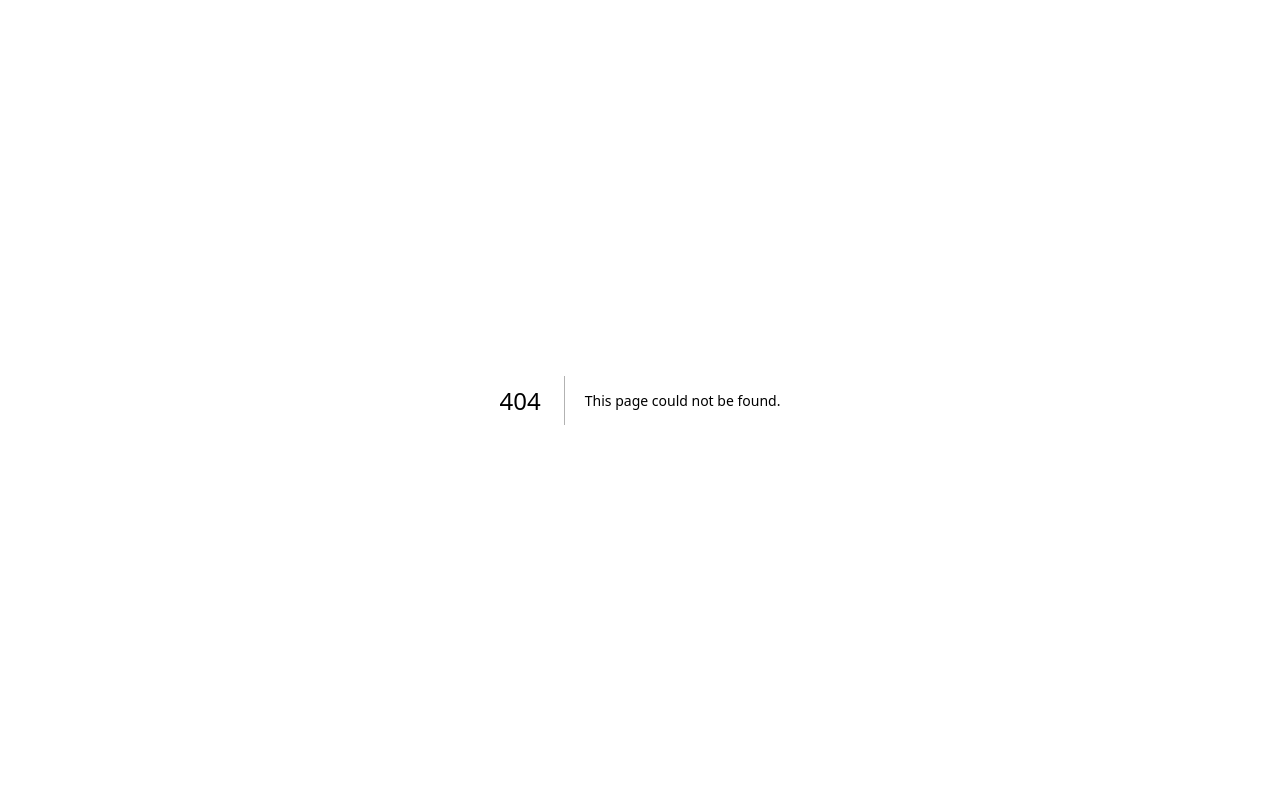
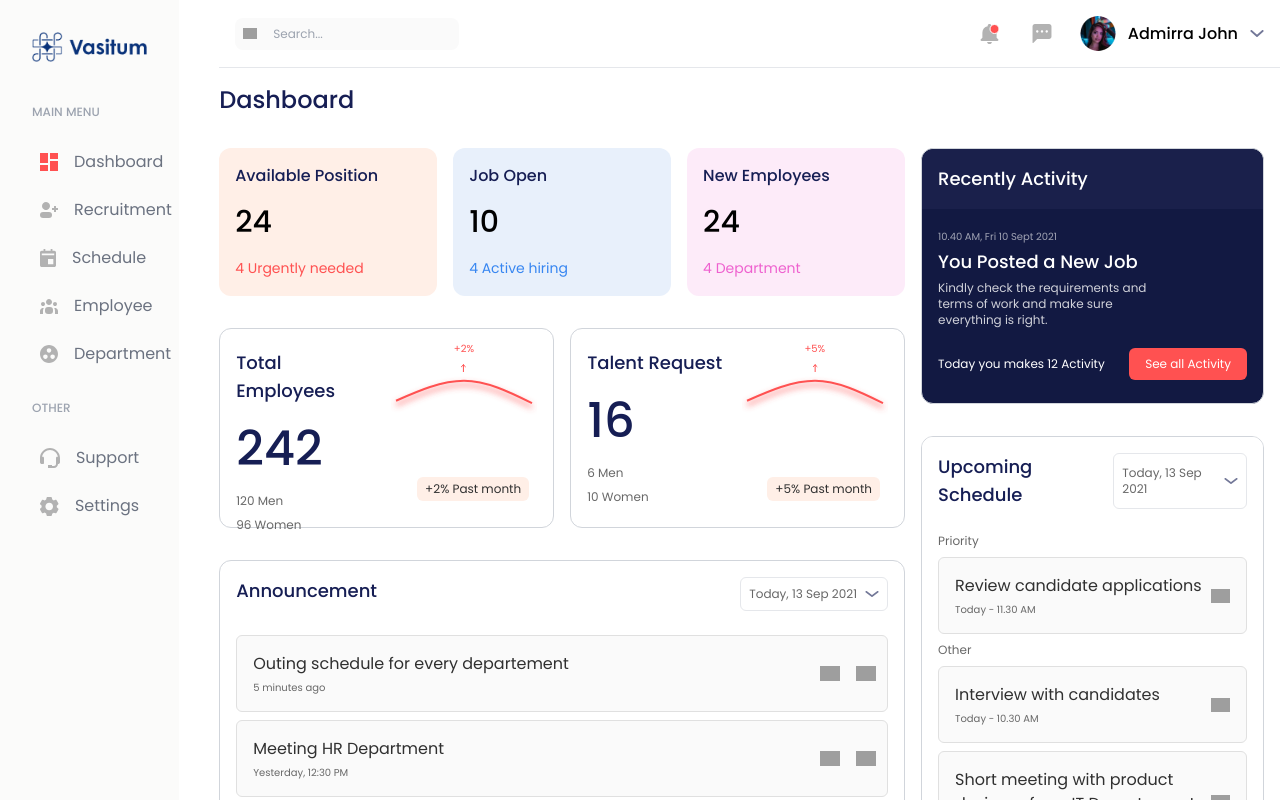
Before and after one commit to giriyaram/shoshin-tech-assignment, a Next.js app: page /recruitment in a window 1280 px wide. Before the commit this address had no page. Built offline with nearby package versions, Linux system fonts and the light colour scheme; grey boxes are pictures that could not be loaded.

Commit message:
created recruitement layout

```diff
--- /dev/null
+++ b/src/app/(dashboard)/recruitment/page.jsx
@@ -0,0 +1,81 @@
+import  Announcements from "@/components/Announcements";
+import EmployeeChart from "@/components/charts/EmployeeChart";
+import TalentChart from "@/components/charts/TalentChart";
+import RecentActivity from "@/components/RecentActivity";
+import UpcomingSchedule from "@/components/UpcomingSchedule";
+import React from "react";
+
+const DashboardPage = () => {
+  return (
+    <div className="p-4 lg:pl-10 flex gap-4 flex-col md:flex-row">
+      {/* LEFT */}
+      <div className="w-full md:w-full lg:w-2/3 flex flex-col gap-8">
+        <span className="font-medium text-xl lg:text-2xl text-vaistumDarkBlue ">
+          Dashboard
+        </span>
+
+        {/* USER CARDS*/}
+        <div className="flex gap-4 justify-between flex-wrap">
+          {/* USER CARD 1 */}
+          <div className="rounded-xl bg-vaistumPaleOrange p-4 flex-1 min-w-[200px]">
+            <h2 className="text-base font-medium text-vaistumDarkBlue">
+              Available Position
+            </h2>
+            <h1 className="text-3xl font-medium my-4">24</h1>
+            <span className="text-sm text-vaistumOrange">4 Urgently needed</span>
+          </div>
+
+           {/* USER CARD 2 */}
+           <div className="rounded-xl bg-vaistumSkyLight p-4 flex-1 min-w-[200px]">
+            <h2 className="text-base font-medium text-vaistumDarkBlue">
+              Job Open
+            </h2>
+            <h1 className="text-3xl font-medium my-4">10</h1>
+            <span className="text-sm text-vaistumBlue">4 Active hiring</span>
+          </div>
+
+           {/* USER CARD 3 */}
+           <div className="rounded-xl bg-vaistumPalePink p-4 flex-1 min-w-[200px]">
+            <h2 className="text-base font-medium text-vaistumDarkBlue">
+              New Employees
+            </h2>
+            <h1 className="text-3xl font-medium my-4">24</h1>
+            <span className="text-sm text-vaistumPink">4 Department</span>
+          </div>
+        </div>
+
+         {/* MIDDLE CHARTS */}
+         <div className="flex gap-4 flex-col lg:flex-row">
+          {/* Employee CHART */}
+          <div className="w-full lg:w-1/2 h-[200px]">
+            <EmployeeChart />
+          </div>
+          {/* Talent CHART */}
+          <div className="w-full lg:w-1/2 h-[200px]">
+            <TalentChart />
+          </div>
+        </div>
+
+        {/* ANNOUNCEMENTS */}
+        <div className="w-full lg:h-96 h-full">
+            <Announcements/>
+        </div>
+      </div>
+
+      {/* RIGHT */}
+      <div className="w-full md:w-full lg:w-1/3 flex flex-col gap-8 pt-16">
+        {/* RECENT ACTIVITY */}
+        <div className="w-full h-64">
+        <RecentActivity />
+        </div>
+
+        {/* UPCOMING SCHEDULE */}
+        <div className="w-full h-[500px]">
+            <UpcomingSchedule />
+        </div>
+      </div>
+    </div>
+  );
+};
+
+export default DashboardPage;
```
